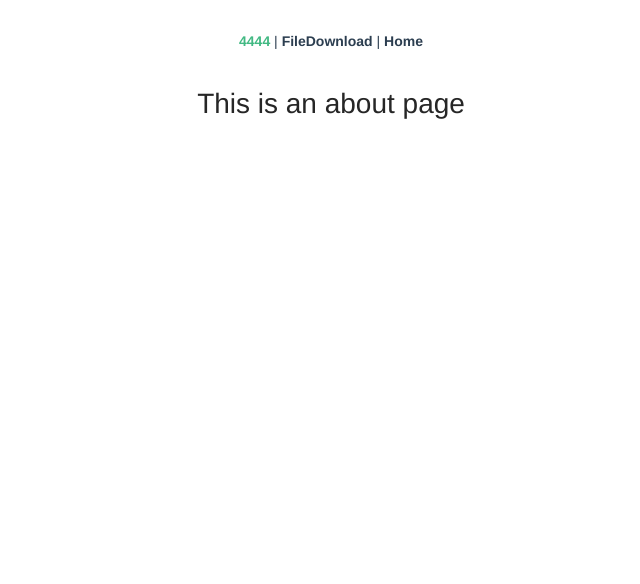
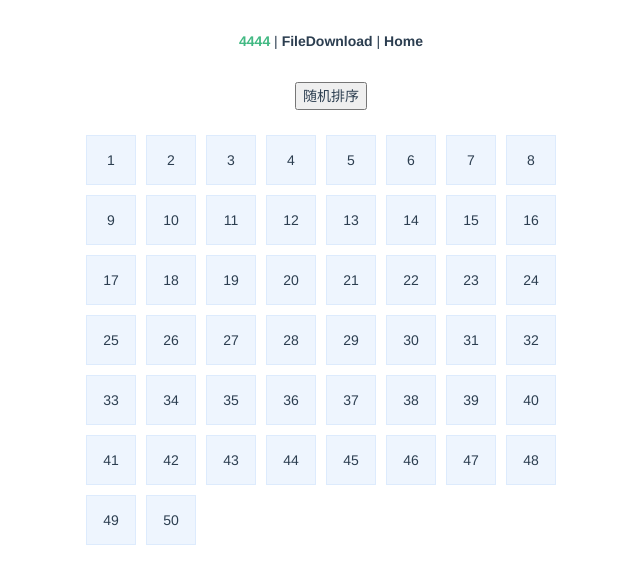
Before and after one commit to yunbin11795/my-vue3.0, a Vue app: page /about in a window 1280 px wide. Shown: the top 584 px of the page, without its empty margins (309-949 px from the left). Built offline with nearby package versions, Linux system fonts and the light colour scheme; a small style sheet from the web is missing.

Commit message:
增加随机排序

```diff
--- a/package.json
+++ b/package.json
@@ -14,7 +14,7 @@
   "dependencies": {
     "core-js": "^3.6.5",
     "dayjs": "^1.10.6",
-    "element-plus": "^1.1.0-beta.16",
+    "element-plus": "^1.0.2-beta.71",
     "lodash": "^4.17.21",
     "sass": "^1.38.0",
     "sass-loader": "10.1.1",
--- /dev/null
+++ b/src/components/AnimateList.vue
@@ -0,0 +1,116 @@
+<template>
+    <div class="btns">
+       <el-button @click="toSort()">随机排序</el-button>
+    </div>
+    <div class="container" >
+        <div class="item" v-for="item in arr" :key="item.key" :ref="setRef">{{item.key}}</div>
+    </div>
+</template>
+
+<script lang="ts">
+
+    type first = {
+        startX:number,
+        startY:number
+    }
+    import {defineComponent,onBeforeMount,ref,reactive,onBeforeUpdate} from 'vue';
+    import _ from 'lodash'
+    export default defineComponent({
+        name: "AnimateList",
+        setup(){
+            let arr:any = reactive([]);
+            let myRef:Array<Element> = [];
+            let first:Array<first> = [];
+
+            const setRef = (el:Element) => {
+                myRef.push(el);
+            }
+
+            onBeforeUpdate(()=>{
+                myRef = [];
+            })
+
+           onBeforeMount(()=>{
+                for(let i=0;i<50;i++){
+                    arr.push({
+                        key:i+1
+                    })
+                }
+           });
+
+           const toSort = ()=>{
+                  record();
+                  change();
+                  move();
+           };
+
+            function record() {
+                first = [];
+                for(let i =0;i<myRef.length;i++){
+                     const dom = myRef[i].getBoundingClientRect();
+                    first.push({
+                        startX:dom.left,
+                        startY:dom.top
+                    })
+                }
+            }
+
+           function change() {
+
+               const data = arr;
+               for(let i =0;i<myRef.length;i++){
+                   const j = Math.floor(Math.random() * myRef.length);
+                   if(i!== j){
+                       const temp = data[i].key;
+                       data[i].key= data[j].key;
+                       data[j].key= temp;
+                   }
+               }
+           }
+
+           function move() {
+
+               for(let i =0;i<arr.length;i++){
+                   const dom = myRef[i].getBoundingClientRect();
+                   const curX = dom.left, curY = dom.top;
+                   const last = first[arr[i].key - 1];
+                   const startX = last.startX , startY = last.startY;
+
+
+                   myRef[i].animate([
+                       { transform: `translate(${startX - curX}px, ${startY - curY}px)` },
+                       { transform: `translate(0px, 0px)` }
+                   ], { duration: 600 })
+
+               }
+           }
+
+
+           return{
+               arr,
+               toSort,
+               setRef
+           }
+        }
+    })
+</script>
+
+<style scoped lang="scss">
+   .container{
+       width: 500px;
+       overflow: hidden;
+       margin: 20px auto;
+       display: flex;
+       flex-flow: wrap;
+       .item{
+           width: 50px;
+           height: 50px;
+           background: #eef5fe;
+           border: 1px solid #ddebfd;
+           display: flex;
+           align-items: center;
+           justify-content: center;
+           margin: 5px;
+       }
+   }
+</style>
--- a/src/components/HelloWorld.vue
+++ b/src/components/HelloWorld.vue
@@ -5,6 +5,9 @@
     {{msg}}
     <button @click="add()">{{number}}</button>
     <div class="test" ></div>
+    <transition name="aan">
+    123
+    </transition>
   </div>
 </template>
 
@@ -84,7 +87,4 @@ export default defineComponent({
 <style scoped lang="scss">
   $primary: #fff;
 
-  div{
-
-  }
 </style>
--- a/src/views/About.vue
+++ b/src/views/About.vue
@@ -1,5 +1,22 @@
 <template>
   <div class="about">
-    <h1>This is an about page</h1>
+     <AnimateList></AnimateList>
   </div>
 </template>
+
+<script lang="ts">
+   import AnimateList from '@/components/AnimateList.vue'
+   export default {
+       name:'About',
+        components:{
+         AnimateList
+       },
+       setup(){
+
+       }
+   }
+</script>
+
+<style scoped>
+
+</style>
--- a/src/views/Home.vue
+++ b/src/views/Home.vue
@@ -15,7 +15,6 @@ export default {
     HelloWorld
   },
   setup(props,content){
-
     const doSomething = ()=>{
       console.log('doSomething');
     };
```
Also changed, not shown: src/plugins/element.ts (+4 -4 lines), 1 other file (tests, documents, lock files or other folders).
